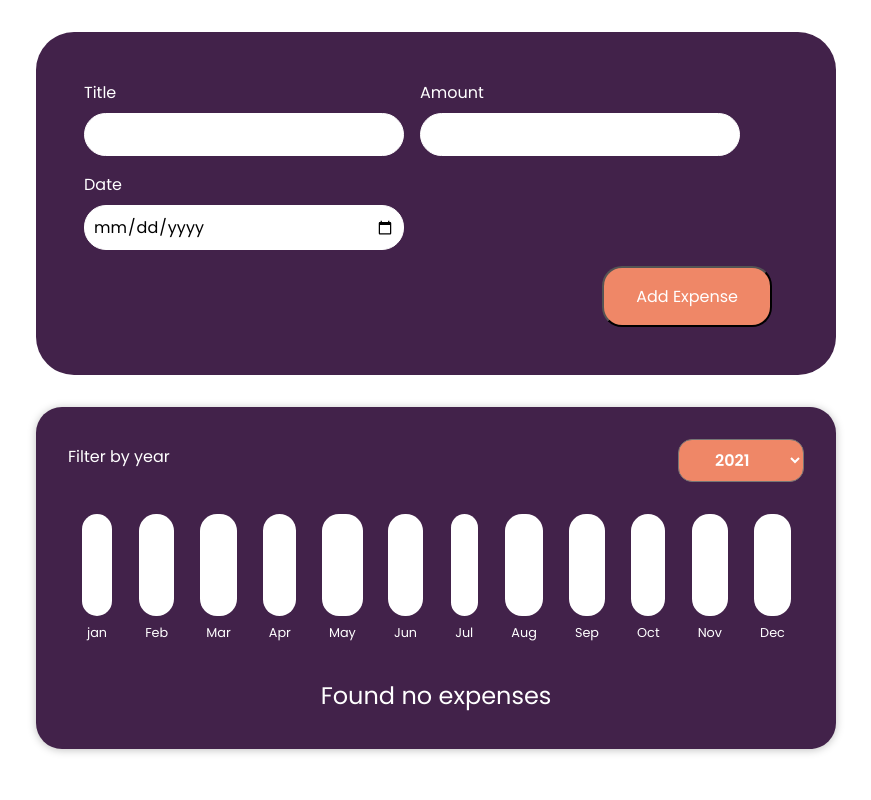
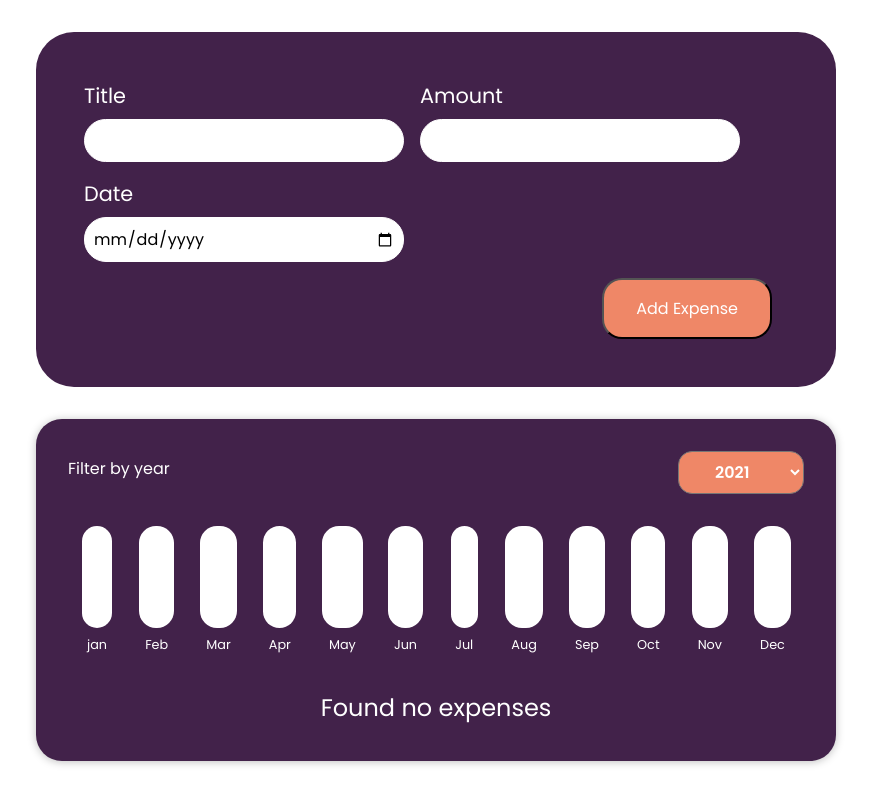
Before and after one commit to irffanasiff/Expense-Calculator, a React (Create React App) app: page / in a window 1280 px wide. Shown: the whole page, without its empty margins (204-1075 px from the left). Built offline with nearby package versions, Linux system fonts and the light colour scheme.

Commit message:
build commit

```diff
--- a/src/components/NewExpense/ExpenseForm.css
+++ b/src/components/NewExpense/ExpenseForm.css
@@ -8,7 +8,7 @@
 
 .new-expense__control label {
   color: #ffffff;
-  font-size: calc(0.8rem, 1.3rem, 2rem);
+  font-size:1.3rem;
   margin-bottom: 0.5rem;
   display: block;
 }
```
